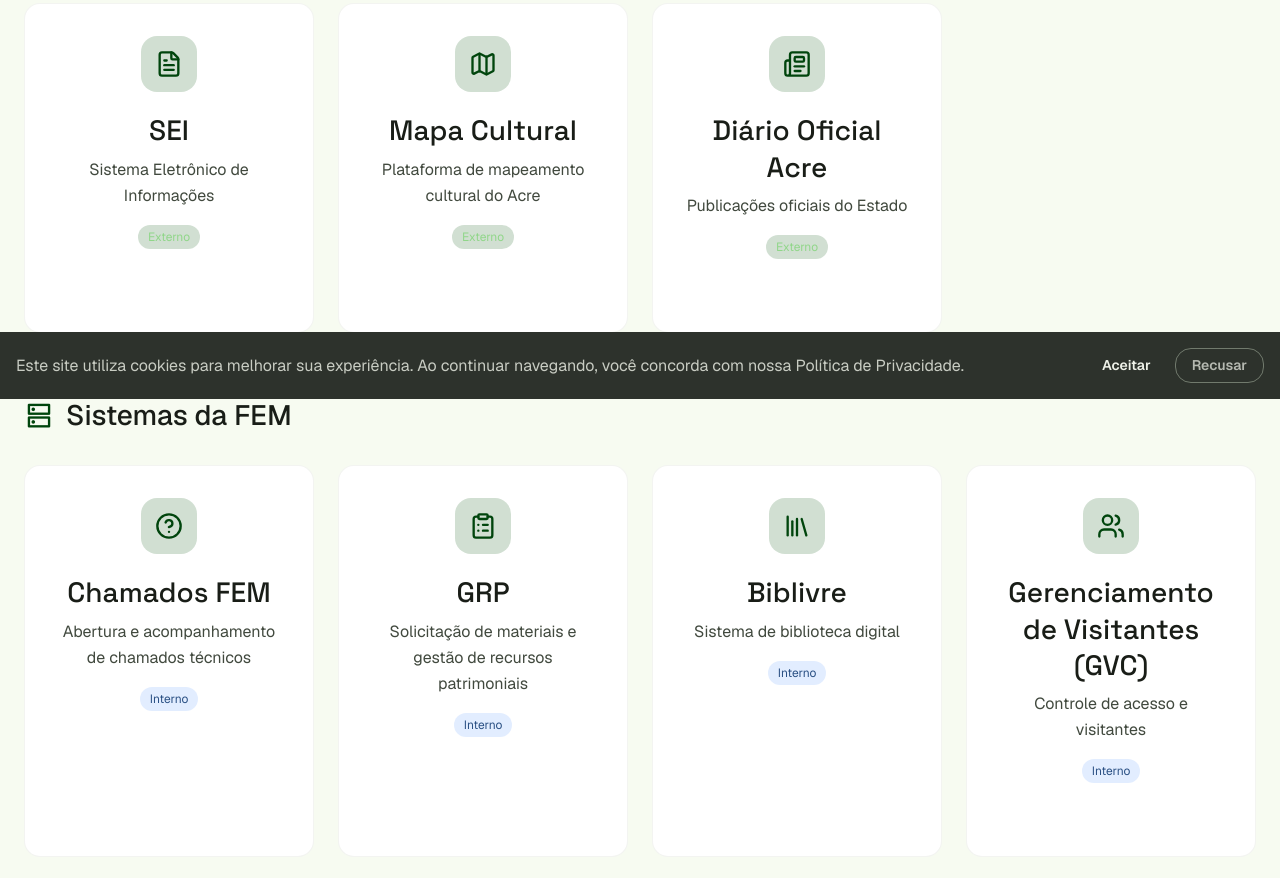
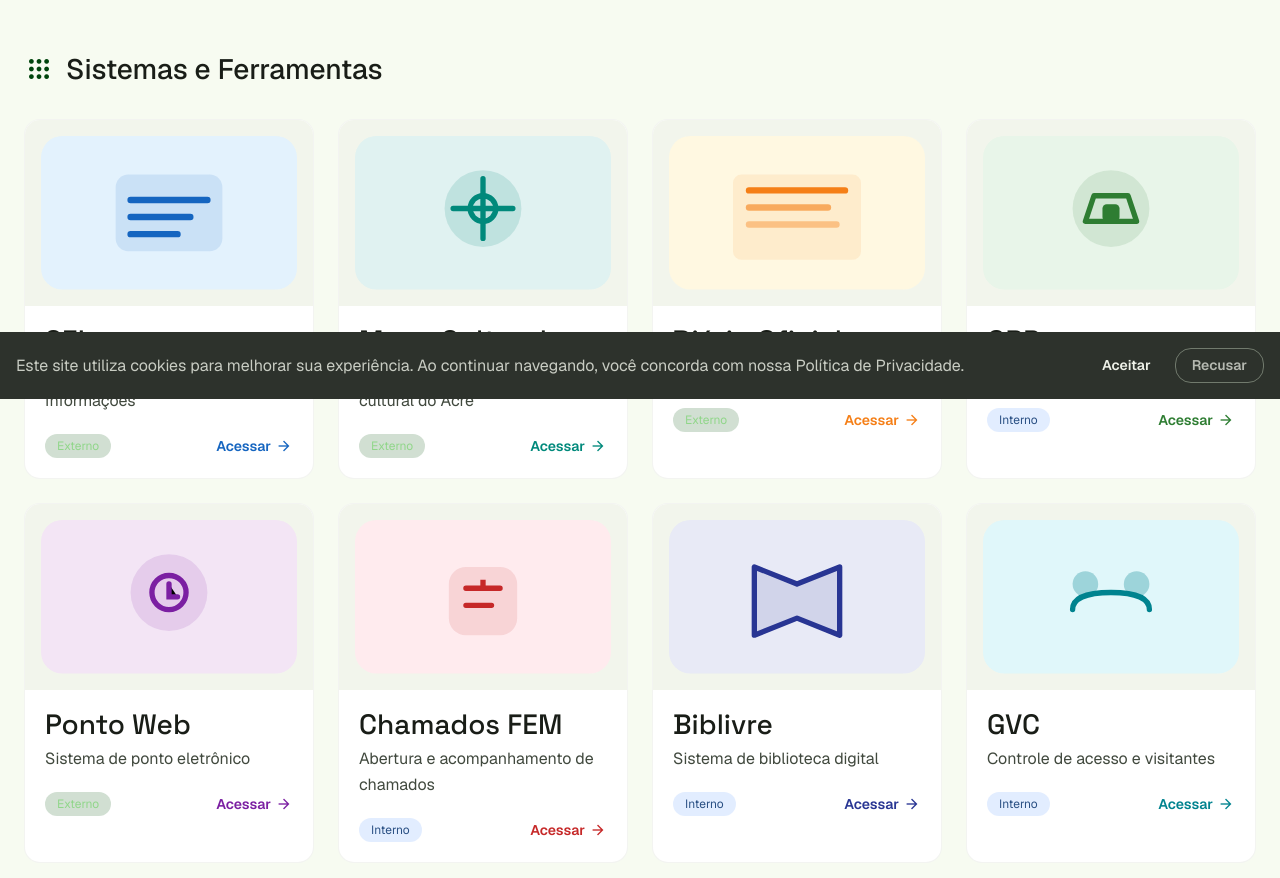
Before and after one commit to walbarellos/portalfem, an Astro site in the folder frontend/: page /servicos in a window 1280 px wide. Shown: the part 401-1279 px from the top of the page. Built offline with nearby package versions, Linux system fonts and the light colour scheme; Astro itself is replaced by a stand-in of ours; no server answers.

Commit message:
Funcionalidade: Implementar página de serviços com grade de sistemas externos e internos

```diff
--- a/frontend/package.json
+++ b/frontend/package.json
@@ -16,7 +16,6 @@
     "@tailwindcss/typography": "^0.5.19",
     "astro": "^5.0.0",
     "date-fns": "^3.0.0",
-    "lucide": "^1.16.0",
     "tailwindcss": "^3.4.0"
   }
 }
--- a/frontend/src/pages/servicos.astro
+++ b/frontend/src/pages/servicos.astro
@@ -3,170 +3,271 @@ export const prerender = true;
 
 import Layout from '../layouts/Layout.astro';
 import Breadcrumbs from '../components/Breadcrumbs.astro';
-import { FileText, Map, HelpCircle, Library, Users, Calendar, Newspaper, FileBadge, FormInput, ClipboardList } from 'lucide';
 
-type IconNode = [string, Record<string, string>][];
-
-function renderIcon(icon: IconNode, className: string): string {
-  const children = icon.map(([tag, attrs]) => {
-    const attrStr = Object.entries(attrs).map(([k, v]) => `${k}="${v}"`).join(' ');
-    return `<${tag} ${attrStr}/>`;
-  }).join('');
-  return `<svg xmlns="http://www.w3.org/2000/svg" width="48" height="48" viewBox="0 0 24 24" fill="none" stroke="currentColor" stroke-width="2" stroke-linecap="round" stroke-linejoin="round" class="${className}">${children}</svg>`;
-}
-
-const sistemasCorporativos = [
-  { nome: 'SEI', descricao: 'Sistema Eletrônico de Informações', url: 'https://sei.ac.gov.br/', icone: FileText, externo: true },
-  { nome: 'Mapa Cultural', descricao: 'Plataforma de mapeamento cultural do Acre', url: 'https://mapadacultura.ac.gov.br/', icone: Map, externo: true },
-  { nome: 'Diário Oficial Acre', descricao: 'Publicações oficiais do Estado', url: 'https://diario.ac.gov.br/', icone: Newspaper, externo: true },
-];
-
-const sistemasFem = [
-  { nome: 'Chamados FEM', descricao: 'Abertura e acompanhamento de chamados técnicos', url: 'http://10.24.18.20/', icone: HelpCircle, externo: false },
-  { nome: 'GRP', descricao: 'Solicitação de materiais e gestão de recursos patrimoniais', url: 'http://grp.ac.gov.br/asi/', icone: ClipboardList, externo: false },
-  { nome: 'Biblivre', descricao: 'Sistema de biblioteca digital', url: 'http://10.24.18.25:3000/Biblivre6/', icone: Library, externo: false },
-  { nome: 'Gerenciamento de Visitantes (GVC)', descricao: 'Controle de acesso e visitantes', url: 'http://10.24.18.50:3000/gerenciamento', icone: Users, externo: false },
-  { nome: 'Agendamento de Espaços', descricao: 'Reserve teatros, museus e salas', url: 'http://10.24.18.50:3000/agendamento', icone: Calendar, externo: false },
-];
-
-const documentacoes = [
+const sistemas = [
   {
-    titulo: 'Portaria nº 169/2023',
-    descricao: 'Dispõe sobre o uso e a gestão dos espaços públicos de cultura geridos pela Fundação de Cultura Elias Mansour – FEM.',
-    url: 'https://drive.google.com/file/d/1SwwgZcb4UmDh0cYNtIdw-K404mFwuzP2/view',
-    data: '2023',
+    nome: 'SEI',
+    descricao: 'Sistema Eletrônico de Informações',
+    url: 'https://sei.ac.gov.br/',
+    externo: true,
+    cor: '#1565C0',
+    logoSvg: `<svg viewBox="0 0 120 72" xmlns="http://www.w3.org/2000/svg">
+      <rect width="120" height="72" rx="10" fill="#E3F2FD"/>
+      <rect x="35" y="18" width="50" height="36" rx="6" fill="#1565C0" opacity="0.12"/>
+      <path d="M42 30h36M42 38h28M42 46h22" stroke="#1565C0" stroke-width="3" stroke-linecap="round"/>
+    </svg>`,
   },
-];
-
-const formularios = [
   {
-    nome: 'Solicitação de Utilização de Espaço',
-    descricao: 'Formulário para reserva de teatros, museus e espaços culturais',
-    url: 'https://docs.google.com/forms/d/e/1FAIpQLSczzp6ih2L5sAoH3t3b_BELWMHRc_GOXy0bCdbXZlAAgs4TtQ/viewform',
+    nome: 'Mapa Cultural',
+    descricao: 'Plataforma de mapeamento cultural do Acre',
+    url: 'https://mapadacultura.ac.gov.br/',
+    externo: true,
+    cor: '#00897B',
+    logoSvg: `<svg viewBox="0 0 120 72" xmlns="http://www.w3.org/2000/svg">
+      <rect width="120" height="72" rx="10" fill="#E0F2F1"/>
+      <circle cx="60" cy="34" r="18" fill="#00897B" opacity="0.15"/>
+      <path d="M60 20v28M46 34h28" stroke="#00897B" stroke-width="2.5" stroke-linecap="round"/>
+      <circle cx="60" cy="34" r="6" fill="none" stroke="#00897B" stroke-width="2.5"/>
+    </svg>`,
+  },
+  {
+    nome: 'Diário Oficial',
+    descricao: 'Publicações oficiais do Estado',
+    url: 'https://diario.ac.gov.br/',
+    externo: true,
+    cor: '#F57F17',
+    logoSvg: `<svg viewBox="0 0 120 72" xmlns="http://www.w3.org/2000/svg">
+      <rect width="120" height="72" rx="10" fill="#FFF8E1"/>
+      <rect x="30" y="18" width="60" height="40" rx="4" fill="#F57F17" opacity="0.1"/>
+      <rect x="36" y="24" width="48" height="3" rx="1.5" fill="#F57F17"/>
+      <rect x="36" y="32" width="40" height="3" rx="1.5" fill="#F57F17" opacity="0.6"/>
+      <rect x="36" y="40" width="44" height="3" rx="1.5" fill="#F57F17" opacity="0.4"/>
+    </svg>`,
+  },
+  {
+    nome: 'GRP',
+    descricao: 'Gestão de Recursos Patrimoniais',
+    url: 'http://grp.ac.gov.br/asi/',
+    externo: false,
+    cor: '#2E7D32',
+    logoSvg: `<svg viewBox="0 0 120 72" xmlns="http://www.w3.org/2000/svg">
+      <rect width="120" height="72" rx="10" fill="#E8F5E9"/>
+      <circle cx="60" cy="34" r="18" fill="#2E7D32" opacity="0.12"/>
+      <path d="M52 28l-4 12h24l-4-12H52z" fill="none" stroke="#2E7D32" stroke-width="2.5" stroke-linejoin="round"/>
+      <rect x="56" y="32" width="8" height="8" rx="2" fill="#2E7D32"/>
+    </svg>`,
+  },
+  {
+    nome: 'Ponto Web',
+    descricao: 'Sistema de ponto eletrônico',
+    url: 'https://pontoweb.ac.gov.br/',
+    externo: true,
+    cor: '#7B1FA2',
+    logoSvg: `<svg viewBox="0 0 120 72" xmlns="http://www.w3.org/2000/svg">
+      <rect width="120" height="72" rx="10" fill="#F3E5F5"/>
+      <circle cx="60" cy="34" r="18" fill="#7B1FA2" opacity="0.12"/>
+      <circle cx="60" cy="34" r="8" fill="none" stroke="#7B1FA2" stroke-width="2.5"/>
+      <path d="M60 30v6h4" stroke="#7B1FA2" stroke-width="2.5" stroke-linecap="round"/>
+    </svg>`,
+  },
+  {
+    nome: 'Chamados FEM',
+    descricao: 'Abertura e acompanhamento de chamados',
+    url: 'http://10.24.18.20/',
+    externo: false,
+    cor: '#C62828',
+    logoSvg: `<svg viewBox="0 0 120 72" xmlns="http://www.w3.org/2000/svg">
+      <rect width="120" height="72" rx="10" fill="#FFEBEE"/>
+      <rect x="44" y="22" width="32" height="32" rx="8" fill="#C62828" opacity="0.12"/>
+      <path d="M52 32h16M52 40h12" stroke="#C62828" stroke-width="2.5" stroke-linecap="round"/>
+      <path d="M60 28v4" stroke="#C62828" stroke-width="2.5"/>
+    </svg>`,
+  },
+  {
+    nome: 'Biblivre',
+    descricao: 'Sistema de biblioteca digital',
+    url: 'http://10.24.18.25:3000/Biblivre6/',
+    externo: false,
+    cor: '#283593',
+    logoSvg: `<svg viewBox="0 0 120 72" xmlns="http://www.w3.org/2000/svg">
+      <rect width="120" height="72" rx="10" fill="#E8EAF6"/>
+      <path d="M40 22v32l20-8 20 8V22l-20 8-20-8z" fill="#283593" opacity="0.12"/>
+      <path d="M40 22v32l20-8 20 8V22l-20 8-20-8z" fill="none" stroke="#283593" stroke-width="2.5" stroke-linejoin="round"/>
+    </svg>`,
+  },
+  {
+    nome: 'GVC',
+    descricao: 'Controle de acesso e visitantes',
+    url: 'http://10.24.18.50:3000/gerenciamento',
+    externo: false,
+    cor: '#00838F',
+    logoSvg: `<svg viewBox="0 0 120 72" xmlns="http://www.w3.org/2000/svg">
+      <rect width="120" height="72" rx="10" fill="#E0F7FA"/>
+      <circle cx="48" cy="30" r="6" fill="#00838F" opacity="0.3"/>
+      <circle cx="72" cy="30" r="6" fill="#00838F" opacity="0.3"/>
+      <path d="M42 42c0-5 6-8 18-8s18 3 18 8" fill="none" stroke="#00838F" stroke-width="2.5" stroke-linecap="round"/>
+    </svg>`,
+  },
+  {
+    nome: 'Agendamento de Espaços',
+    descricao: 'Reserve teatros, museus e salas',
+    url: 'http://10.24.18.50:3000/agendamento',
+    externo: false,
+    cor: '#AD1457',
+    logoSvg: `<svg viewBox="0 0 120 72" xmlns="http://www.w3.org/2000/svg">
+      <rect width="120" height="72" rx="10" fill="#FCE4EC"/>
+      <rect x="40" y="22" width="40" height="30" rx="4" fill="#AD1457" opacity="0.1"/>
+      <path d="M40 30h40" stroke="#AD1457" stroke-width="2.5"/>
+      <rect x="46" y="20" width="4" height="6" rx="1" fill="#AD1457"/>
+      <rect x="70" y="20" width="4" height="6" rx="1" fill="#AD1457"/>
+      <text x="60" y="44" text-anchor="middle" font-family="system-ui" font-weight="600" font-size="11" fill="#AD1457">17</text>
+    </svg>`,
   },
 ];
 ---
 
-<Layout title="Serviços e Sistemas" description="Sistemas, documentações e formulários da Fundação de Cultura Elias Mansour">
+<Layout
+  title="Serviços e Sistemas"
+  description="Sistemas, ferramentas e serviços da Fundação de Cultura Elias Mansour"
+>
   <div class="max-w-container-max-width mx-auto px-gutter py-8">
     <Breadcrumbs items={[{ label: 'Serviços' }]} />
 
-    <section class="mb-12 max-w-2xl">
-      <h1 class="font-display text-display-lg text-primary mb-4">Serviços e Sistemas</h1>
-      <p class="font-sans text-body-lg text-on-surface-variant">
-        Acesse os sistemas corporativos, documentações e formulários da Fundação de Cultura Elias Mansour.
+    <!-- Hero da página -->
+    <section class="relative mb-14 overflow-hidden rounded-2xl bg-gradient-to-br from-primary via-primary-container to-primary/80 p-10 md:p-14">
+      <div class="relative z-10">
+        <h1 class="font-display text-display-lg text-on-primary mb-3">Serviços e Sistemas</h1>
+        <p class="font-sans text-body-lg text-on-primary max-w-2xl opacity-90">
+          Acesse os sistemas corporativos e ferramentas de gestão da Fundação de Cultura Elias Mansour.
         </p>
+      </div>
     </section>
 
+    <!-- Grid de Sistemas -->
     <section class="mb-16">
       <h2 class="font-headline-md text-headline-md text-on-surface mb-8 flex items-center gap-3">
         <span class="material-symbols-outlined text-3xl text-primary">apps</span>
-        Sistemas Corporativos
+        Sistemas e Ferramentas
       </h2>
       <div class="grid grid-cols-2 md:grid-cols-3 lg:grid-cols-4 gap-6">
-        {sistemasCorporativos.map((s) => (
+        {sistemas.map((s) => (
           <a
             href={s.url}
             target={s.externo ? '_blank' : '_self'}
             rel={s.externo ? 'noopener noreferrer' : undefined}
-            class="group bg-surface-container-lowest rounded-2xl border border-outline-variant/20 p-8 text-center hover:shadow-lg hover:shadow-primary/5 hover:border-transparent hover:-translate-y-1 transition-all duration-300 ring-1 ring-transparent hover:ring-primary/30"
+            class="group bg-surface-container-lowest rounded-2xl border border-outline-variant/20 overflow-hidden hover:shadow-lg hover:-translate-y-1 transition-all duration-300"
+            style={`--card-cor: ${s.cor}`}
             onclick={s.externo ? undefined : `if(!confirm('Você está acessando um sistema interno da FEM. Certifique-se de estar na rede do governo.'))event.preventDefault()`}
           >
-            <div class="h-14 w-14 mx-auto mb-5 rounded-2xl bg-primary-container/20 flex items-center justify-center transition-transform duration-300 group-hover:scale-110 group-hover:rotate-3" set:html={renderIcon(s.icone, 'w-7 h-7 text-primary')} />
-            <h3 class="font-display text-headline-md text-on-surface group-hover:text-primary transition-colors">{s.nome}</h3>
-            <p class="font-sans text-body-md text-on-surface-variant mt-2 leading-relaxed">{s.descricao}</p>
-            <div class="mt-4 flex items-center justify-center gap-2">
-              <span class={`px-2.5 py-1 rounded-full font-label-md text-xs ${s.externo ? 'bg-primary-container/20 text-on-primary-container' : 'bg-secondary-container/30 text-on-secondary-container'}`}>
+            <!-- Topo: Logo SVG -->
+            <div class="flex items-center justify-center p-4 bg-surface-container-low" set:html={s.logoSvg} />
+
+            <!-- Corpo: Nome + Descrição + CTA -->
+            <div class="p-5 pt-4">
+              <h3 class="font-display text-headline-md text-on-surface group-hover:text-[var(--card-cor)] transition-colors">
+                {s.nome}
+              </h3>
+              <p class="font-sans text-body-md text-on-surface-variant mt-1 line-clamp-2 leading-relaxed">
+                {s.descricao}
+              </p>
+
+              <div class="mt-5 flex items-center justify-between">
+                <span
+                  class={`px-3 py-1 rounded-full font-label-md text-xs ${
+                    s.externo
+                      ? 'bg-primary-container/20 text-on-primary-container'
+                      : 'bg-secondary-container/30 text-on-secondary-container'
+                  }`}
+                >
                   {s.externo ? 'Externo' : 'Interno'}
                 </span>
+                <span
+                  class="inline-flex items-center gap-1 text-label-md font-label-md transition-all duration-300"
+                  style="color: var(--card-cor)"
+                >
+                  Acessar
+                  <span class="material-symbols-outlined text-[18px]">arrow_forward</span>
+                </span>
               </div>
-            <div class="mt-5 inline-flex items-center gap-1.5 text-label-md font-label-md text-primary opacity-0 group-hover:opacity-100 transition-opacity duration-300">
-              <span>Acessar</span>
-              <span class="material-symbols-outlined text-[18px]">arrow_forward</span>
             </div>
           </a>
         ))}
       </div>
     </section>
 
-    <section class="mb-16">
-      <h2 class="font-headline-md text-headline-md text-on-surface mb-8 flex items-center gap-3">
-        <span class="material-symbols-outlined text-3xl text-primary">dns</span>
-        Sistemas da FEM
-      </h2>
-      <div class="grid grid-cols-2 md:grid-cols-3 lg:grid-cols-4 gap-6">
-        {sistemasFem.map((s) => (
-          <a
-            href={s.url}
-            target={s.externo ? '_blank' : '_self'}
-            rel={s.externo ? 'noopener noreferrer' : undefined}
-            class="group bg-surface-container-lowest rounded-2xl border border-outline-variant/20 p-8 text-center hover:shadow-lg hover:shadow-primary/5 hover:border-transparent hover:-translate-y-1 transition-all duration-300 ring-1 ring-transparent hover:ring-primary/30"
-            onclick={s.externo ? undefined : `if(!confirm('Você está acessando um sistema interno da FEM. Certifique-se de estar na rede do governo.'))event.preventDefault()`}
-          >
-            <div class="h-14 w-14 mx-auto mb-5 rounded-2xl bg-primary-container/20 flex items-center justify-center transition-transform duration-300 group-hover:scale-110 group-hover:rotate-3" set:html={renderIcon(s.icone, 'w-7 h-7 text-primary')} />
-            <h3 class="font-display text-headline-md text-on-surface group-hover:text-primary transition-colors">{s.nome}</h3>
-            <p class="font-sans text-body-md text-on-surface-variant mt-2 leading-relaxed">{s.descricao}</p>
-            <div class="mt-4 flex items-center justify-center gap-2">
-              <span class={`px-2.5 py-1 rounded-full font-label-md text-xs ${s.externo ? 'bg-primary-container/20 text-on-primary-container' : 'bg-secondary-container/30 text-on-secondary-container'}`}>
-                {s.externo ? 'Externo' : 'Interno'}
-              </span>
-            </div>
-            <div class="mt-5 inline-flex items-center gap-1.5 text-label-md font-label-md text-primary opacity-0 group-hover:opacity-100 transition-opacity duration-300">
-              <span>Acessar</span>
-              <span class="material-symbols-outlined text-[18px]">arrow_forward</span>
-            </div>
-          </a>
-        ))}
-      </div>
-    </section>
-
+    <!-- Documentações e Portarias -->
     <section class="mb-16">
       <h2 class="font-headline-md text-headline-md text-on-surface mb-8 flex items-center gap-3">
         <span class="material-symbols-outlined text-3xl" style="color:#1565C0">description</span>
         Documentações e Portarias
       </h2>
       <div class="grid grid-cols-1 md:grid-cols-2 lg:grid-cols-3 gap-6">
-        {documentacoes.map((d) => (
         <a
-            href={d.url}
+          href="https://drive.google.com/file/d/1SwwgZcb4UmDh0cYNtIdw-K404mFwuzP2/view"
           target="_blank"
           rel="noopener noreferrer"
-            class="group bg-surface-container-lowest rounded-2xl border border-outline-variant/20 p-8 flex items-start gap-5 hover:shadow-lg hover:shadow-primary/5 hover:border-transparent hover:-translate-y-1 transition-all duration-300 ring-1 ring-transparent hover:ring-secondary/30"
+          class="group bg-surface-container-lowest rounded-2xl border border-outline-variant/20 overflow-hidden hover:shadow-lg hover:-translate-y-1 transition-all duration-300"
         >
-            <div class="h-14 w-14 shrink-0 rounded-2xl bg-secondary-container/30 flex items-center justify-center transition-transform duration-300 group-hover:scale-110 group-hover:-rotate-3" set:html={renderIcon(FileBadge, 'w-7 h-7 text-on-secondary-container')} />
-            <div class="flex-1 min-w-0">
-              <h3 class="font-display text-headline-md text-on-surface group-hover:text-secondary transition-colors mb-1">{d.titulo}</h3>
-              <p class="font-sans text-body-md text-on-surface-variant mt-1 leading-relaxed">{d.descricao}</p>
-              <span class="inline-block mt-3 text-label-md font-label-md text-outline">{d.data}</span>
+          <div class="flex items-center gap-4 p-5" style="background: #E3F2FD">
+            <div class="shrink-0 flex items-center justify-center w-12 h-12 rounded-xl bg-white/60">
+              <span class="material-symbols-outlined" style="color:#1565C0">description</span>
+            </div>
+            <div>
+              <span class="text-sm font-medium" style="color:#1565C0">Documento Oficial</span>
+              <span class="block text-xs text-on-surface-variant mt-0.5">2023</span>
+            </div>
+          </div>
+          <div class="p-5 pt-4">
+            <h3 class="font-display text-headline-md text-on-surface group-hover:text-secondary transition-colors">
+              Portaria nº 169/2023
+            </h3>
+            <p class="font-sans text-body-md text-on-surface-variant mt-1 leading-relaxed">
+              Dispõe sobre o uso e a gestão dos espaços públicos de cultura geridos pela Fundação de Cultura Elias Mansour – FEM.
+            </p>
+            <div class="mt-4 flex items-center gap-1.5 text-label-md font-label-md" style="color:#1565C0">
+              <span>Abrir documento</span>
+              <span class="material-symbols-outlined text-[18px]">open_in_new</span>
+            </div>
           </div>
         </a>
-        ))}
       </div>
     </section>
 
+    <!-- Formulários -->
     <section class="mb-16">
       <h2 class="font-headline-md text-headline-md text-on-surface mb-8 flex items-center gap-3">
         <span class="material-symbols-outlined text-3xl" style="color:#6B1D3D">edit_note</span>
         Formulários
       </h2>
       <div class="grid grid-cols-1 md:grid-cols-2 lg:grid-cols-3 gap-6">
-        {formularios.map((f) => (
         <a
-            href={f.url}
+          href="https://docs.google.com/forms/d/e/1FAIpQLSczzp6ih2L5sAoH3t3b_BELWMHRc_GOXy0bCdbXZlAAgs4TtQ/viewform"
           target="_blank"
           rel="noopener noreferrer"
-            class="group bg-surface-container-lowest rounded-2xl border border-outline-variant/20 p-8 flex items-center gap-5 hover:shadow-lg hover:shadow-primary/5 hover:border-transparent hover:-translate-y-1 transition-all duration-300 ring-1 ring-transparent hover:ring-tertiary/30"
+          class="group bg-surface-container-lowest rounded-2xl border border-outline-variant/20 overflow-hidden hover:shadow-lg hover:-translate-y-1 transition-all duration-300"
         >
-            <div class="h-14 w-14 shrink-0 rounded-2xl bg-tertiary-container/20 flex items-center justify-center transition-transform duration-300 group-hover:scale-110 group-hover:rotate-3" set:html={renderIcon(FormInput, 'w-7 h-7 text-tertiary')} />
-            <div class="flex-1 min-w-0">
-              <h3 class="font-display text-headline-md text-on-surface group-hover:text-tertiary transition-colors mb-0.5">{f.nome}</h3>
-              <p class="font-sans text-body-md text-on-surface-variant mt-1 leading-relaxed">{f.descricao}</p>
+          <div class="flex items-center gap-4 p-5" style="background: #FCE4EC">
+            <div class="shrink-0 flex items-center justify-center w-12 h-12 rounded-xl bg-white/60">
+              <span class="material-symbols-outlined" style="color:#6B1D3D">edit_note</span>
             </div>
-            <span class="shrink-0 px-5 py-2.5 rounded-full bg-primary/10 text-primary font-label-md text-label-md group-hover:bg-primary group-hover:text-on-primary transition-all whitespace-nowrap">
+            <div>
+              <span class="text-sm font-medium" style="color:#6B1D3D">Formulário</span>
+            </div>
+          </div>
+          <div class="p-5 pt-4 flex items-center justify-between">
+            <div>
+              <h3 class="font-display text-headline-md text-on-surface group-hover:text-tertiary transition-colors">
+                Solicitação de Utilização de Espaço
+              </h3>
+              <p class="font-sans text-body-md text-on-surface-variant mt-1">
+                Formulário para reserva de teatros, museus e espaços culturais
+              </p>
+            </div>
+            <span class="shrink-0 px-5 py-2.5 rounded-full bg-tertiary/10 text-tertiary font-label-md text-label-md group-hover:bg-tertiary group-hover:text-on-primary transition-all whitespace-nowrap ml-4">
               Preencher
             </span>
+          </div>
         </a>
-        ))}
       </div>
     </section>
   </div>
```
Also changed, not shown: 1 other file. Lines whose indentation alone changed are shown as unchanged.
